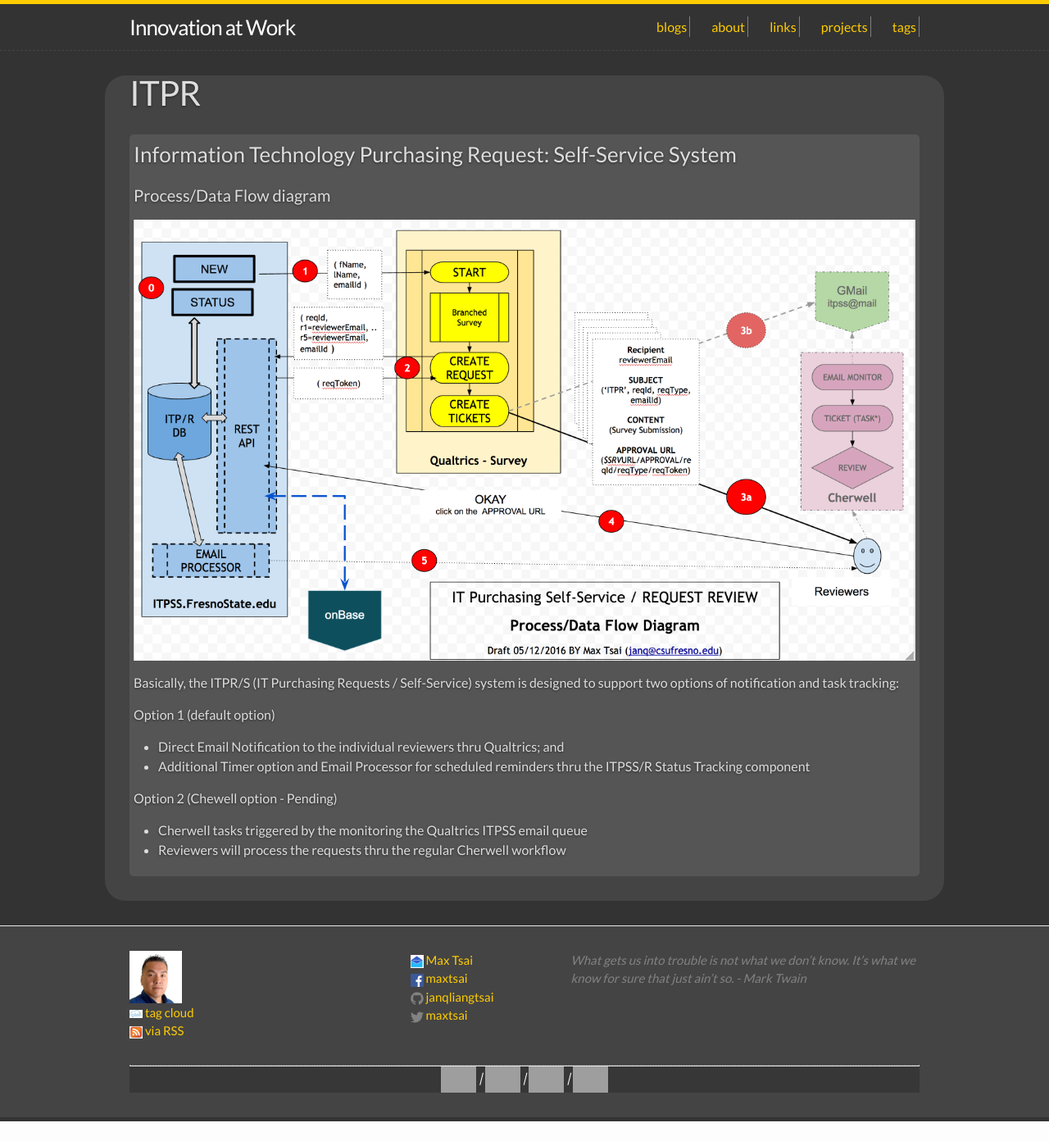
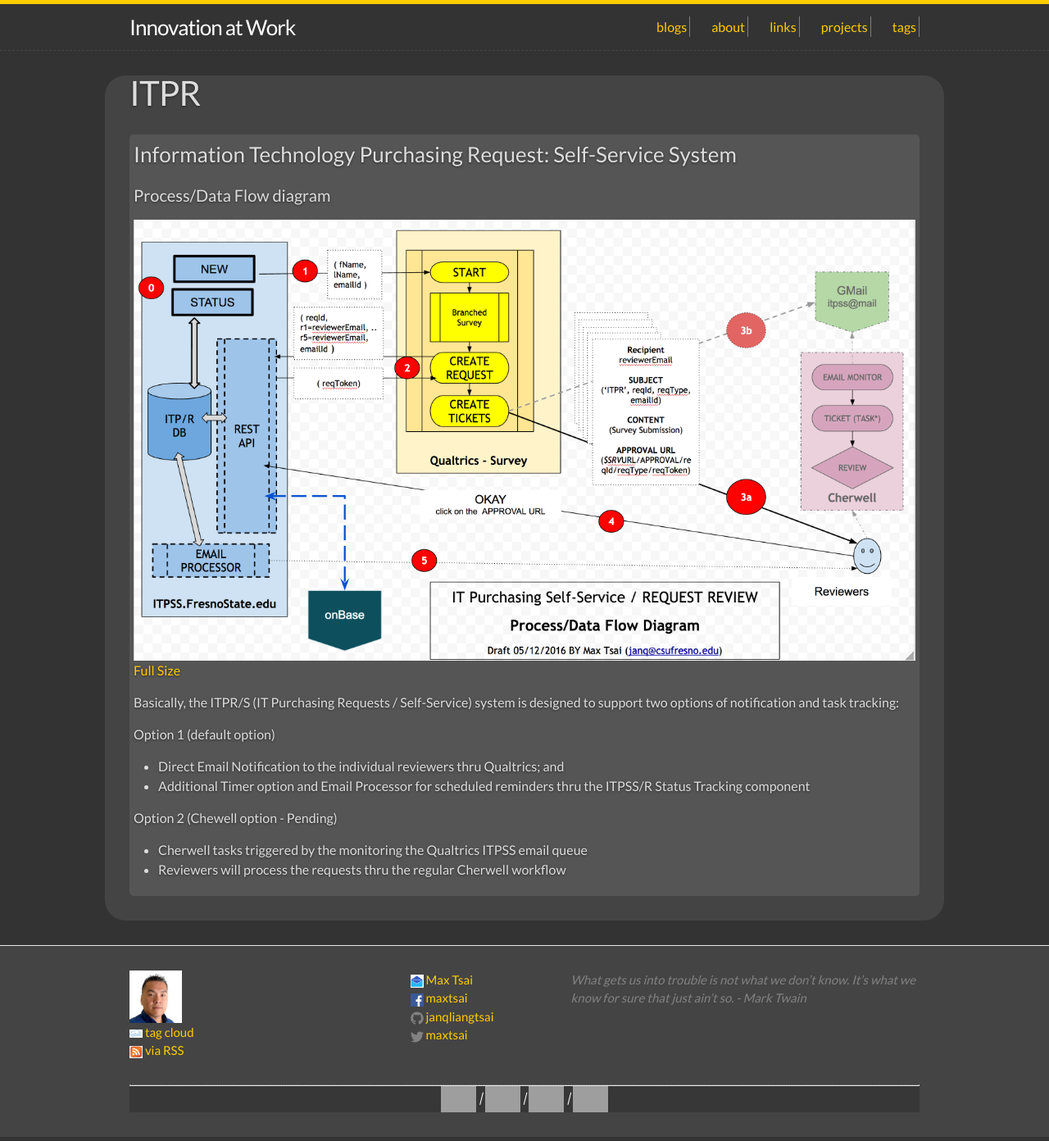
Before and after one commit to JANQLIANGTSAI/janqliangtsai.github.io, a Jekyll site: the page built from projects/itpr.md, in a window 1280 px wide. Shown: the whole page at 82% size. Built offline with Jekyll 4.4.1, drawn with Linux system fonts in a browser that asks for light colours; before the commit the page ends 1368 px from its top, so only the background shows below that; grey boxes are pictures that could not be loaded.

Commit message:
Image Thumbnail and Download

```diff
--- a/css/main.scss
+++ b/css/main.scss
@@ -165,3 +165,8 @@
     color: #ccc;
     font-size: 100%;
 }
+
+.image-thumbnail {
+    min-width: 200px;
+    max-width: 320px;
+}
--- a/projects/itpr.md
+++ b/projects/itpr.md
@@ -9,7 +9,8 @@
 
 #### Process/Data Flow diagram
 
-![Technical Diagram](/images/projects/ITPR-SS_Technical.png)
+![Technical Diagram](/images/projects/ITPR-SS_Technical.png){:  }
+[Full Size](/images/projects/ITPR-SS_Technical.png)
 
 Basically, the ITPR/S (IT Purchasing Requests / Self-Service) system is designed to support two options of notification and task tracking:
 
```
